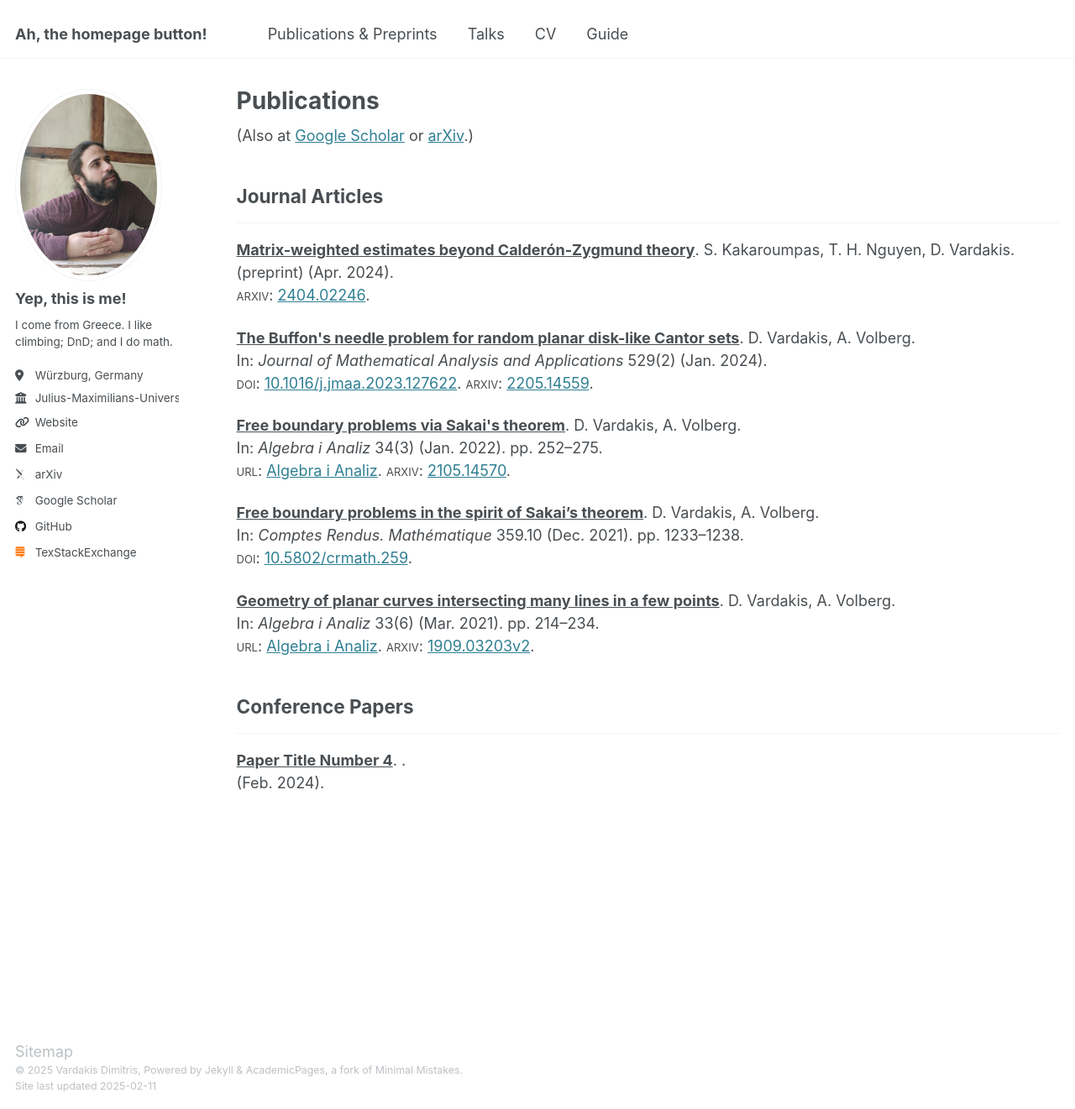
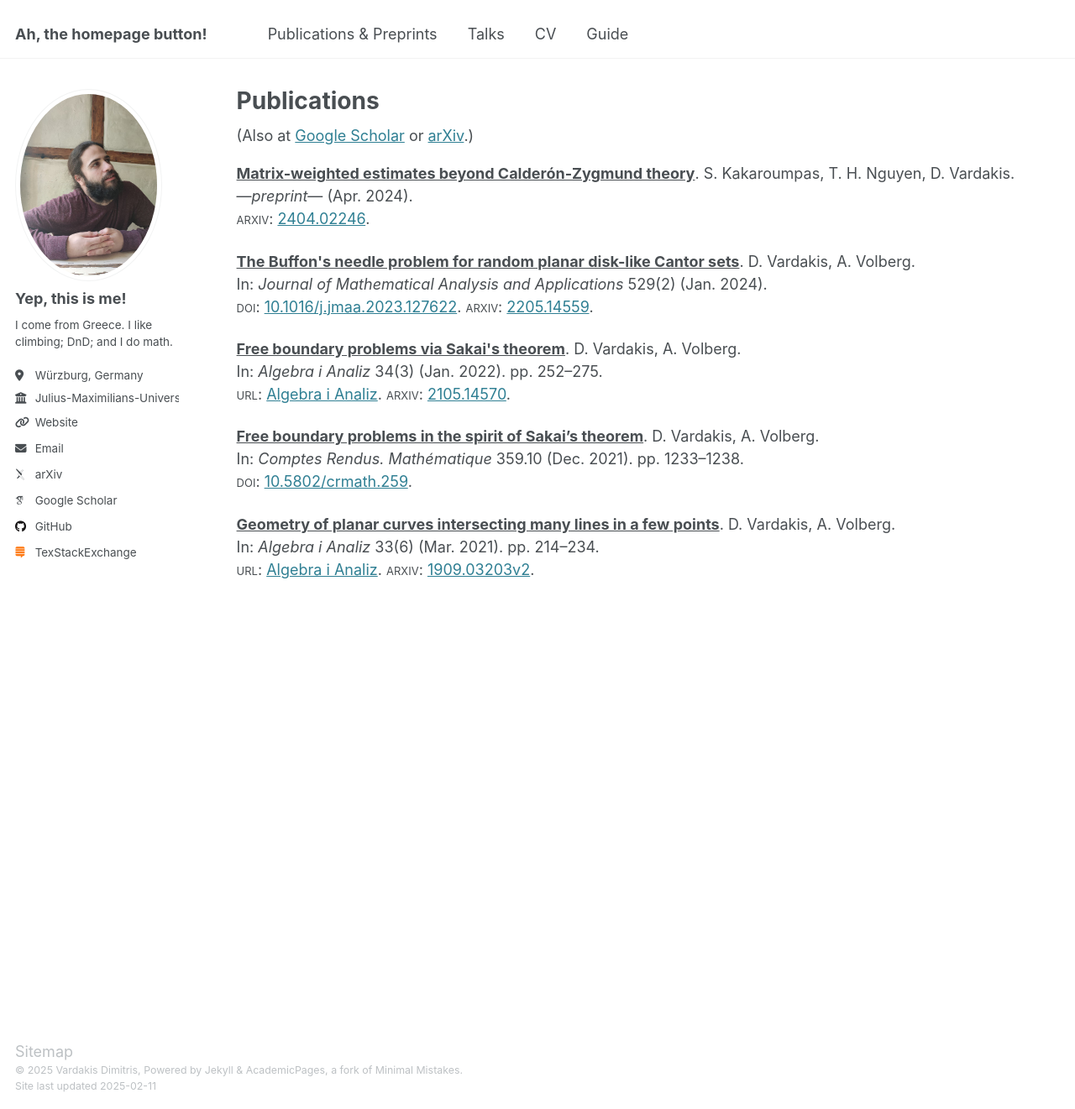
Before and after one commit to Jim-Vardakis/jim-vardakis.github.io, a Jekyll site: the page built from _pages/publications.html, in a window 1280 px wide and 1321 px high. Shown: the whole window at 84% size. Built offline with Jekyll 4.4.1, drawn with Linux system fonts in a browser that asks for light colours; some web fonts are replaced.

Commit message:
publication visual and minor fixes

```diff
--- a/_includes/archive-single.html
+++ b/_includes/archive-single.html
@@ -46,6 +46,10 @@
     {% endif %}
 
 <!-- Teaching VS Publication -->
+<!-- ADDED BACK -->
+        {% if post.collection == 'teaching' %}
+          <p> {{ post.type }}, <i>{{ post.venue }}</i>, {{ post.date | default: "1900-01-01" | date: "%Y" }} </p>
+        {% endif %}
 <!-- REMOVED
         {% if post.collection == 'teaching' %}
           <p> {{ post.type }}, <i>{{ post.venue }}</i>, {{ post.date | default: "1900-01-01" | date: "%Y" }} </p>
@@ -93,7 +97,7 @@
       <br />
 
       {% if post.preprint %}
-        (preprint)
+        &mdash;<i>preprint</i>&mdash;
       {% endif %}
       {% if post.volume and post.number and post.issue %}
         In: <i>{{ post.journal }}</i> {{ post.volume }}.{{ post.number }}({{ post.issue }})
--- a/_includes/masthead.html
+++ b/_includes/masthead.html
@@ -10,7 +10,7 @@
           {% for link in site.data.navigation.main %}
             {% if link.url contains 'http' %}
               {% assign domain = '' %}
-              {% else %}
+            {% else %}
               {% assign domain = base_path %}
             {% endif %}
             <li class="masthead__menu-item"><a href="{{ domain }}{{ link.url }}">{{ link.title }}</a></li>
--- a/_pages/publications.html
+++ b/_pages/publications.html
@@ -5,6 +5,7 @@ permalink: /publications/
 author_profile: true
 ---
 
+<!-- Google scholar and arXiv showcasing -->
 {% if site.author.googlescholar and site.author.arxiv %}
   <div class="wordwrap">(Also at <a href="{{site.author.googlescholar}}">Google Scholar</a> or <a href="{{site.author.arxiv}}">arXiv</a>.)</div>
 {% elsif site.author.googlescholar %}
@@ -16,22 +17,29 @@ author_profile: true
 {% include base_path %}
 
 <!-- New style rendering if publication categories are defined -->
-{% if site.publication_category %}
-  {% for category in site.publication_category  %}
-    {% assign title_shown = false %}
-    {% for post in site.publications reversed %}
-      {% if post.category != category[0] %}
-        {% continue %}
-      {% endif %}
-      {% unless title_shown %}
+<!-- DISABLED
+{ DISABLE % if site.publication_category %}
+  { DISABLE % for category in site.publication_category %}
+    { DISABLE % assign title_shown = false %}
+    { DISABLE % for post in site.publications reversed %}
+      { DISABLE % if post.category != category[0] %}
+        { DISABLE % continue %}
+      { DISABLE % endif %}
+      { DISABLE % unless title_shown %}
         <h2>{{ category[1].title }}</h2><hr />
-        {% assign title_shown = true %}
-      {% endunless %}
-      {% include archive-single.html %}
-    {% endfor %}
-  {% endfor %}
-{% else %}
-  {% for post in site.publications reversed %}
-    {% include archive-single.html %}
-  {% endfor %}
-{% endif %}
+        { DISABLE % assign title_shown = true %}
+      { DISABLE % endunless %}
+      { DISABLE % include archive-single.html %}
+    { DISABLE % endfor %}
+  { DISABLE % endfor %}
+{ DISABLE % else %}
+  { DISABLE % for post in site.publications reversed %}
+    { DISABLE % include archive-single.html %}
+  { DISABLE % endfor %}
+{ DISABLE % endif %}
+-->
+
+<!-- Without style rendering for categories -->
+{% for post in site.publications reversed %}
+  {% include archive-single.html %}
+{% endfor %}
```
Also changed, not shown: _publications/2024-02-17-paper-title-number-4.md (deleted, +0 -13 lines).
